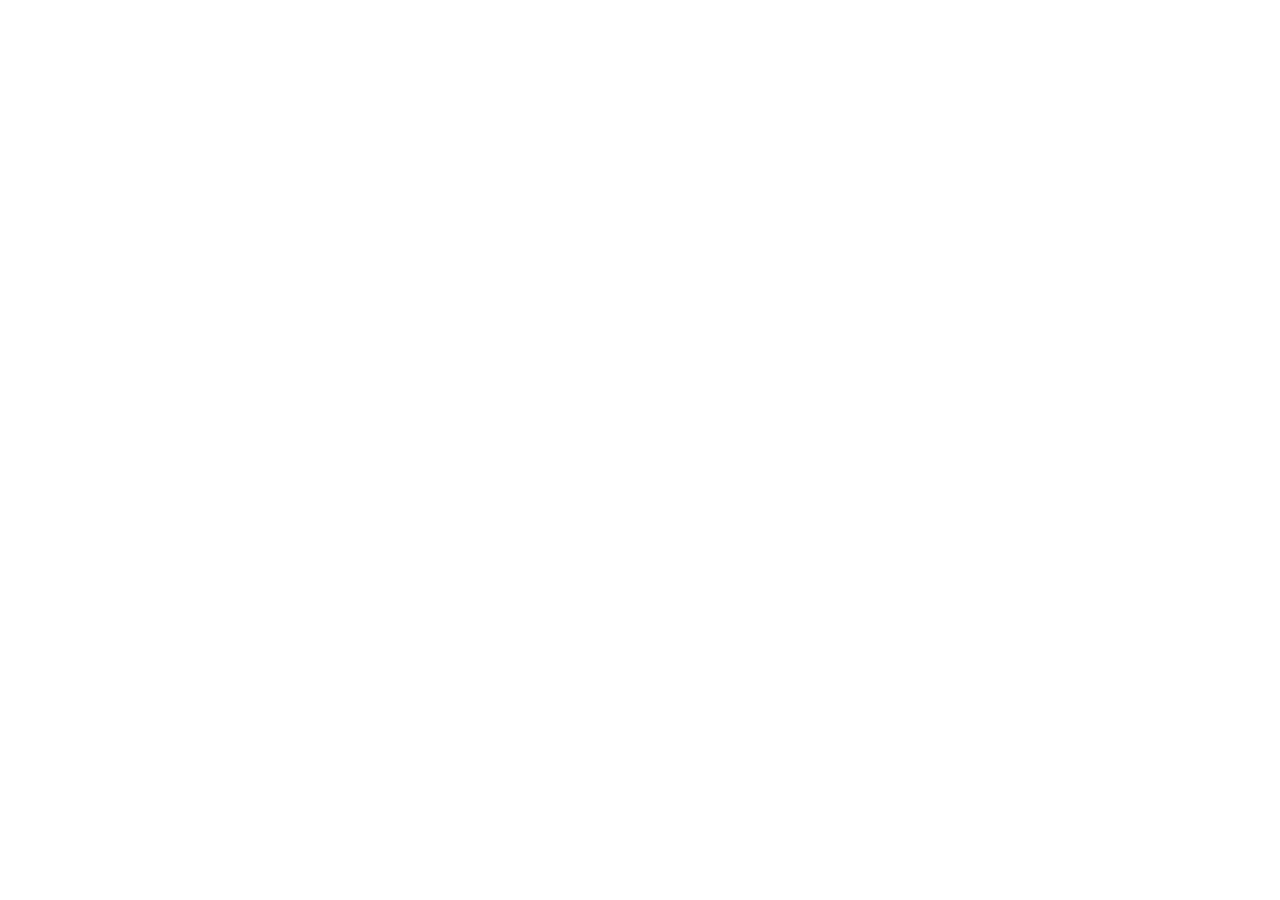
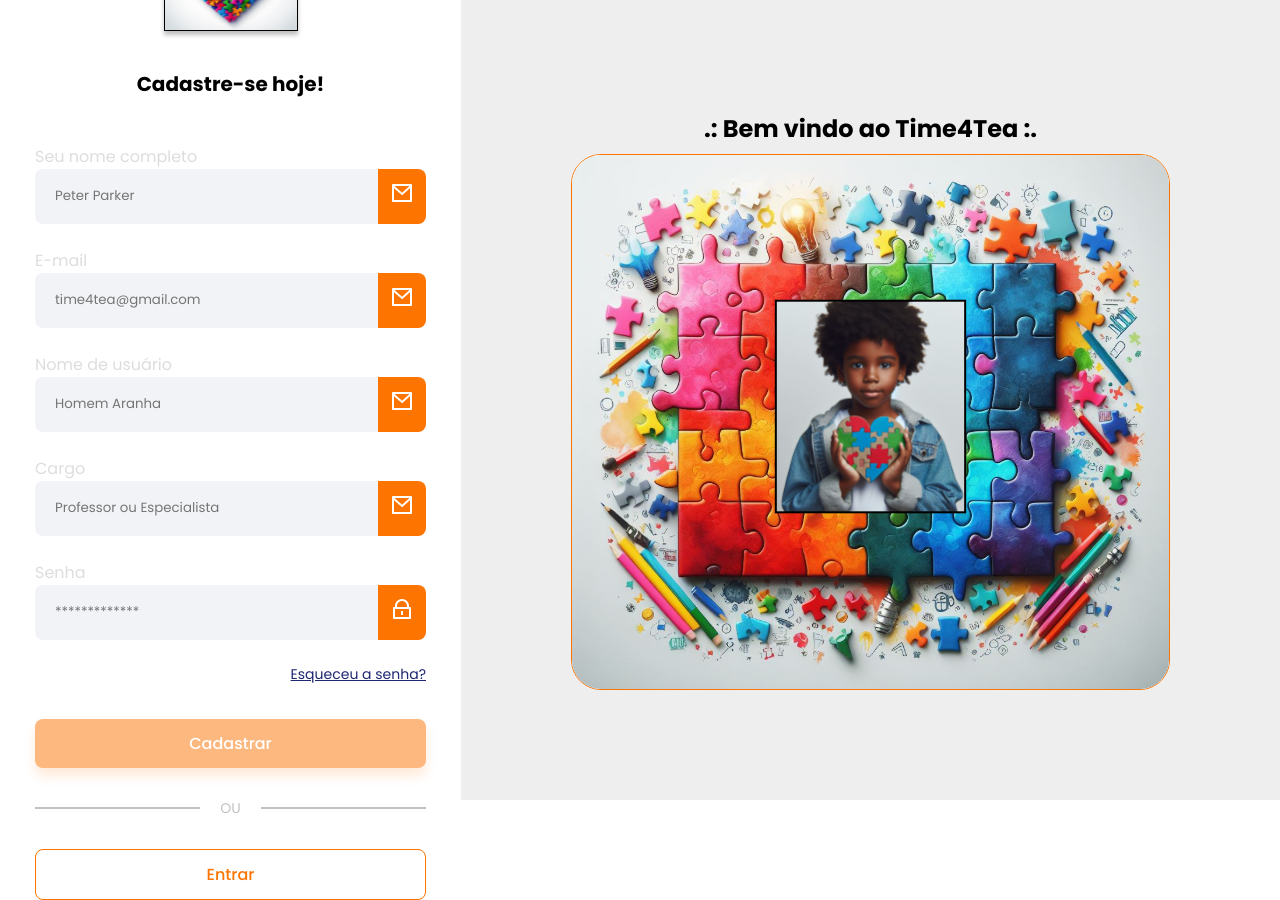
Before and after one commit to Nthingtech/front-tea, an Angular app: page /signup in a window 1280 px wide. Before the commit this address led to /. Before the commit the page ends 800 px from the top, so only its background shows below. Built offline with nearby package versions, Linux system fonts and the light colour scheme.

Commit message:
feat: signup form

```diff
--- a/src/app/app.routes.ts
+++ b/src/app/app.routes.ts
@@ -1,10 +1,15 @@
 import { Routes } from '@angular/router';
 import { LoginComponent } from './pages/login/login.component';
 import { Component } from '@angular/core';
+import { SignupComponent } from './pages/signup/signup.component';
 
 export const routes: Routes = [
   {
     path: "login",
     component: LoginComponent
+  },
+  {
+    path: "signup",
+    component: SignupComponent
   }
 ];
--- /dev/null
+++ b/src/app/pages/signup/signup.component.html
@@ -0,0 +1,57 @@
+<app-default-login-layout
+  title="Cadastre-se hoje!"
+  primaryBtnText="Cadastrar"
+  secondaryBtnText="Entrar"
+  (submit)="submit()"
+  (navigate)="navigate()"
+  [disablePrimaryBtn]="!signupForm.valid"
+>
+  <form [formGroup]="signupForm">
+    <app-primary-input
+      formControlName="name"
+      inputName="name"
+      type="text"
+      label="Seu nome completo"
+      placeholder="Peter Parker"
+    >
+      <img src="assets/svg/email-icon.svg"/>
+    </app-primary-input>
+    <app-primary-input
+      formControlName="email"
+      inputName="email"
+      type="email"
+      label="E-mail"
+      placeholder="time4tea@gmail.com"
+    >
+      <img src="assets/svg/email-icon.svg"/>
+    </app-primary-input>
+    <app-primary-input
+    formControlName="userName"
+    inputName="userName"
+    type="text"
+    label="Nome de usuário"
+    placeholder="Homem Aranha"
+    >
+      <img src="assets/svg/email-icon.svg"/>
+    </app-primary-input>
+    <app-primary-input
+      formControlName="role"
+      inputName="role"
+      type="text"
+      label="Cargo"
+      placeholder="Professor ou Especialista"
+    >
+      <img src="assets/svg/email-icon.svg"/>
+    </app-primary-input>
+    <app-primary-input
+      formControlName="password"
+      inputName="password"
+      type="password"
+      label="Senha"
+      placeholder="*************"
+    >
+      <img src="assets/svg/pwd-icon.svg"/>
+    </app-primary-input>
+    <span class="forgot-password">Esqueceu a senha?</span>
+  </form>
+</app-default-login-layout>
--- /dev/null
+++ b/src/app/pages/signup/signup.component.scss
@@ -0,0 +1,16 @@
+@import "../../../styles/variables.scss";
+
+form {
+  width: 100%;
+  display: flex;
+  flex-direction: column;
+  gap: 24px;
+  margin-bottom: 34px;
+
+  span {
+    font-size: 14px;
+    text-decoration: underline;
+    color: $secondary-color;
+    text-align: end;
+  }
+}
--- /dev/null
+++ b/src/app/pages/signup/signup.component.ts
@@ -0,0 +1,59 @@
+import { LoginService } from '../../services/login.service';
+import { Component } from '@angular/core';
+import { DefaultLoginLayoutComponent } from '../../components/default-login-layout/default-login-layout.component';
+import { FormControl, FormGroup, ReactiveFormsModule, Validators } from '@angular/forms';
+import { PrimaryInputComponent } from '../../components/primary-input/primary-input.component';
+import { Router } from '@angular/router';
+import { ToastrService } from 'ngx-toastr';
+
+interface SignupForm {
+  name: FormControl,
+  email: FormControl,
+  userName:FormControl,
+  role: FormControl,
+  password: FormControl
+}
+
+@Component({
+  selector: 'app-signup',
+  standalone: true,
+  imports: [
+    DefaultLoginLayoutComponent,
+    ReactiveFormsModule,
+    PrimaryInputComponent
+  ],
+  providers: [
+    LoginService
+  ],
+  templateUrl: './signup.component.html',
+  styleUrl: './signup.component.scss'
+})
+export class SignupComponent {
+signupForm!: FormGroup<SignupForm>;
+
+  constructor(
+    private router: Router,
+    private loginService: LoginService,
+    private toastService: ToastrService
+  ) {
+    this.signupForm = new FormGroup({
+      name: new FormControl('', [Validators.required, Validators.minLength(3), Validators.maxLength(40)]),
+      email: new FormControl('', [Validators.required, Validators.email]),
+      userName: new FormControl('', [Validators.required, Validators.minLength(3)]),
+      role: new FormControl('', [Validators.required, Validators.minLength(3)]),
+      password: new FormControl('', [Validators.required, Validators.minLength(6)])
+    })
+  }
+
+  submit(){
+    this.loginService.login(this.signupForm.value.email, this.signupForm.value.password).subscribe({
+      next: () => this.toastService.success("Login feito com sucesso!"),
+      error: () => this.toastService.error("Erro inesperado! Tente novamente mais tarde")
+    })
+  }
+
+  navigate(){
+    this.router.navigate(["login"])
+  }
+
+}
```
Also changed, not shown: 1 other file (tests, documents, lock files or other folders).
